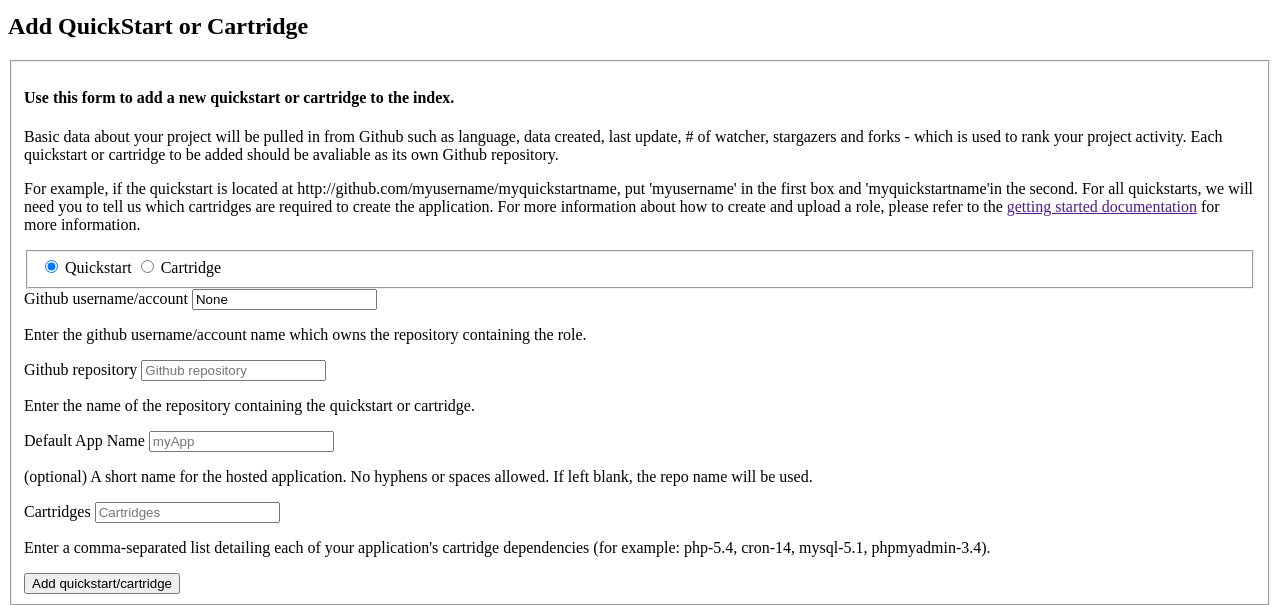
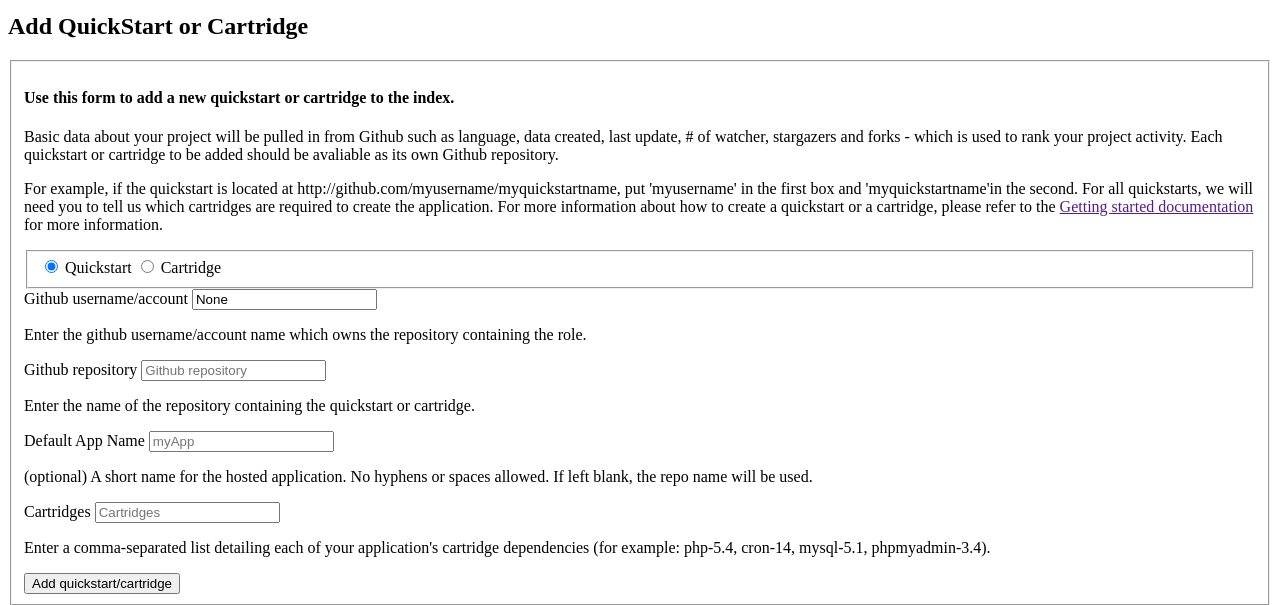
Before and after one commit to openshift/oo-index, a Flask app: template wsgi/templates/add.html in a window 1280 px wide. Shown: the part 170-775 px from the top of the page. Run offline with Flask 2, Linux system fonts and the light colour scheme; the template is opened without the code that fills it, so the values that code supplies are empty.

Commit message:
edited a typo

```diff
--- a/wsgi/templates/add.html
+++ b/wsgi/templates/add.html
@@ -22,7 +22,7 @@
 				<div class="col-md-6 inverse right-block-helper">
 					<h4>Use this form to add a new quickstart or cartridge to the index.</h4>
 					<p>Basic data about your project will be pulled in from Github such as language, data created, last update, # of watcher, stargazers and forks - which is used to rank your project activity. Each quickstart or cartridge to be added should be avaliable as its own Github repository.</p>
-					<p>For example, if the quickstart is located at http://github.com/myusername/myquickstartname, put 'myusername' in the first box and 'myquickstartname'in the second. For all quickstarts, we will need you to tell us which cartridges are required to create the application. For more information about how to create and upload a role, please refer to the <a href="">getting started documentation</a> for more information.</p>
+					<p>For example, if the quickstart is located at http://github.com/myusername/myquickstartname, put 'myusername' in the first box and 'myquickstartname'in the second. For all quickstarts, we will need you to tell us which cartridges are required to create the application. For more information about how to create a quickstart or a cartridge, please refer to the <a href="">Getting started documentation</a> for more information.</p>
 				</div>
 				<div class="col-md-6">
 					<div class="form-group">
```
